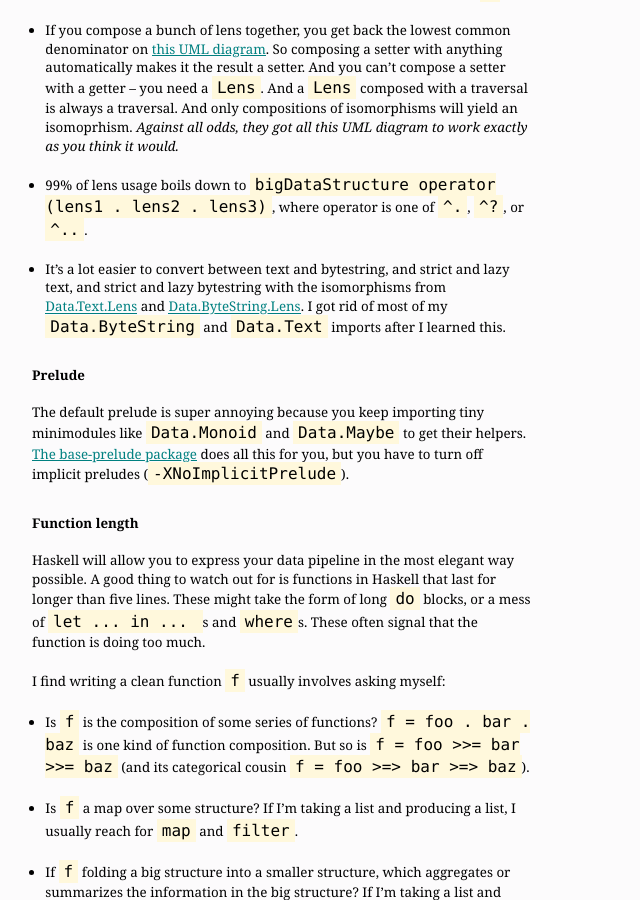
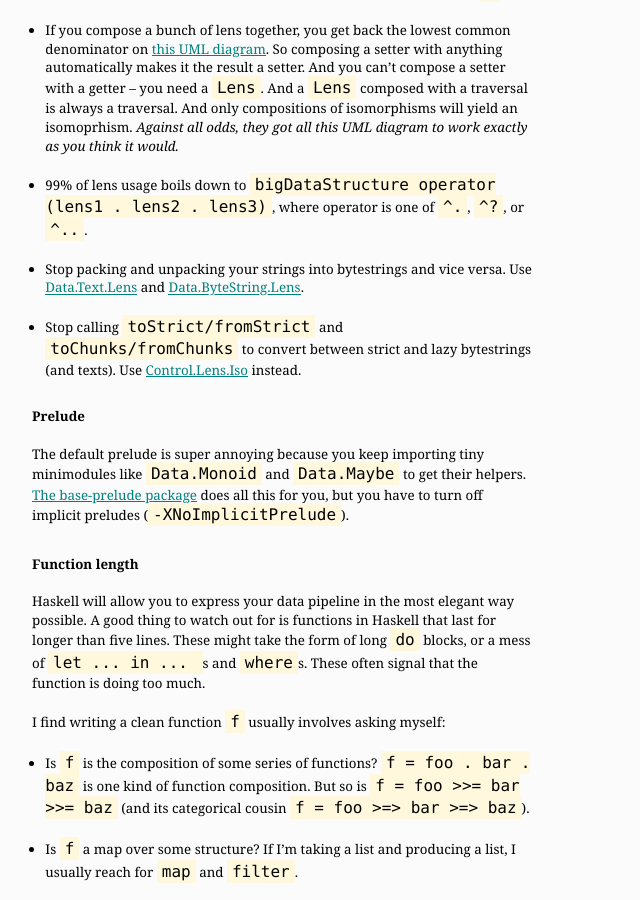
Before and after one commit to hlian/hao.codes, a Jekyll site: the page built from _posts/2015-11-30-haskell-treasure-map.md, in a window 1280 px wide and 900 px high, scrolled down 2299 px. Shown: the whole window, without its empty margins (0-640 px from the left). Built offline with Jekyll 4.4.1, drawn with Linux system fonts in a browser that asks for light colours; Markdown is read by kramdown in place of the engine named in the settings.

Commit message:
Update 2015-11-30-haskell-treasure-map.md

```diff
--- a/_posts/2015-11-30-haskell-treasure-map.md
+++ b/_posts/2015-11-30-haskell-treasure-map.md
@@ -88,7 +88,9 @@ Some lens insights:
 
 * 99% of lens usage boils down to `bigDataStructure operator (lens1 . lens2 . lens3)`, where operator is one of `^.`, `^?`, or `^..`.
 
-* It's a lot easier to convert between text and bytestring, and strict and lazy text, and strict and lazy bytestring with the isomorphisms from [Data.Text.Lens](https://hackage.haskell.org/package/lens/docs/Data-Text-Lens.html) and [Data.ByteString.Lens](https://hackage.haskell.org/package/lens/docs/Data-ByteString-Lens.html). I got rid of most of my `Data.ByteString` and `Data.Text` imports after I learned this.
+* Stop packing and unpacking your strings into bytestrings and vice versa. Use [Data.Text.Lens](https://hackage.haskell.org/package/lens/docs/Data-Text-Lens.html) and [Data.ByteString.Lens](https://hackage.haskell.org/package/lens/docs/Data-ByteString-Lens.html).
+
+* Stop calling `toStrict/fromStrict` and `toChunks/fromChunks` to convert between strict and lazy bytestrings (and texts). Use [Control.Lens.Iso](https://hackage.haskell.org/package/lens/docs/Control-Lens-Iso.html#t:Strict) instead.
 
 ## Prelude
 
```
